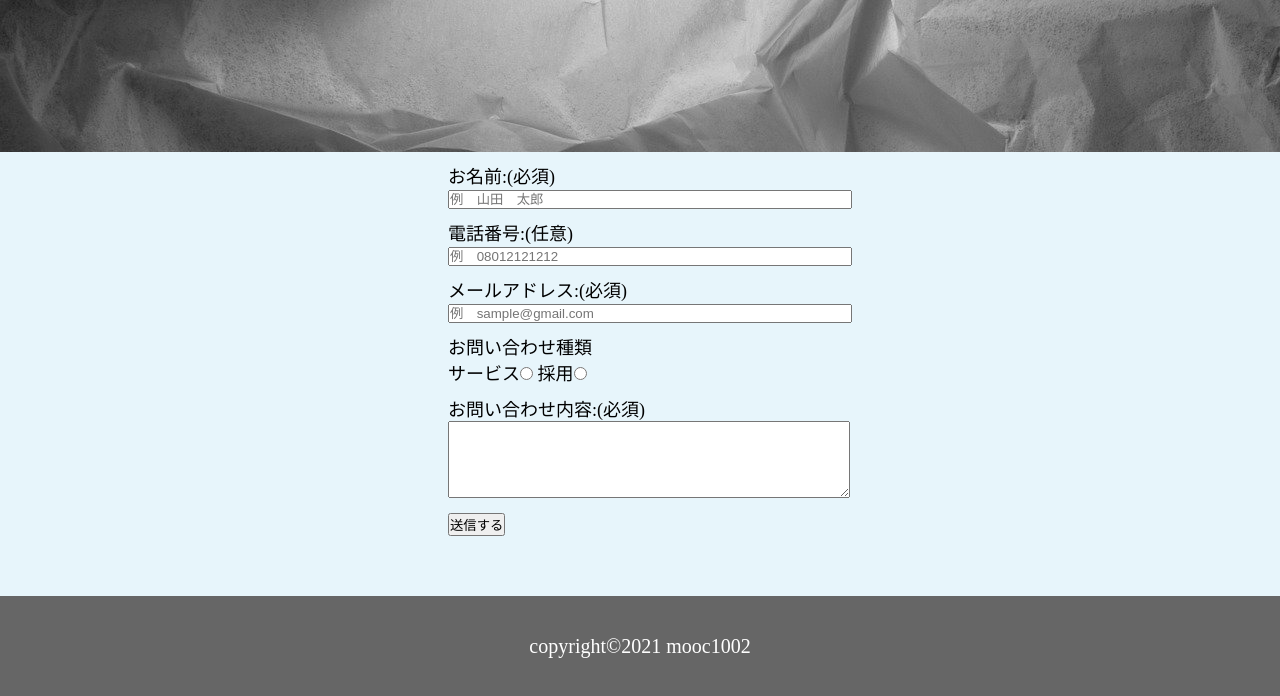
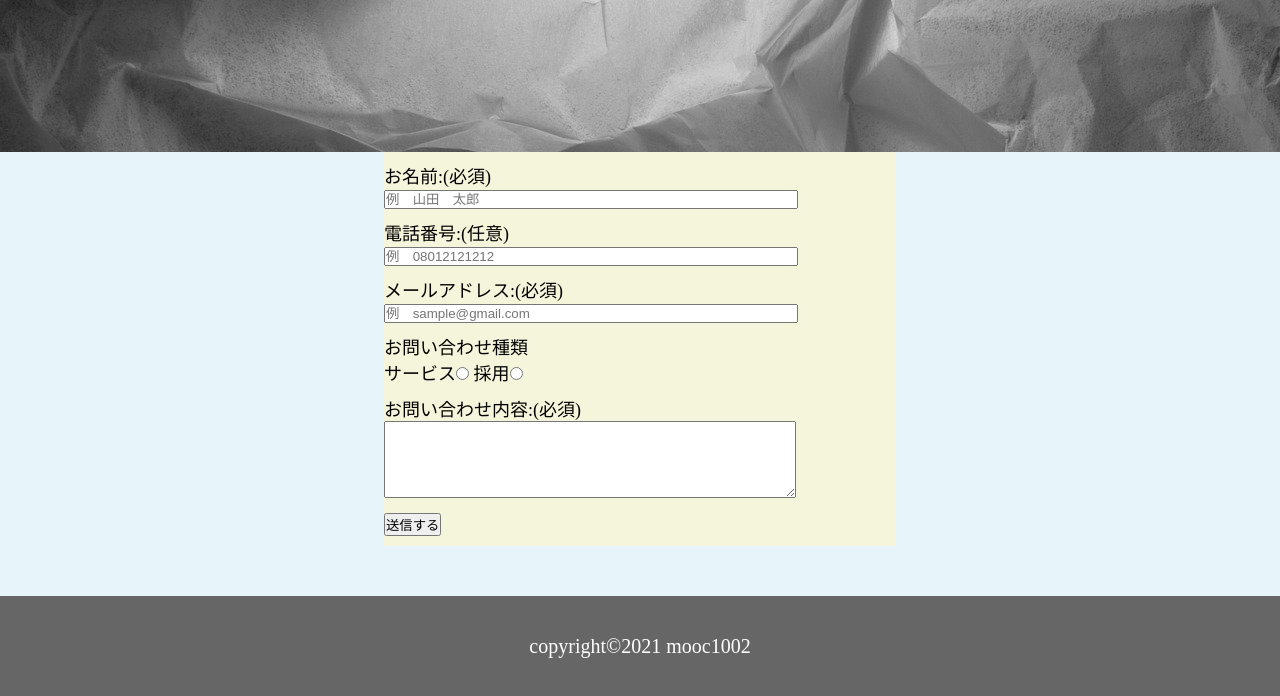
Before and after one commit to mooc1002/wether, a plain HTML site: page contact.html in a window 1280 px wide. Shown: the part 328-1024 px from the top of the page. Drawn offline with Linux system fonts and the light colour scheme.

Commit message:
Add files via upload
formの幅を変更

```diff
--- a/css/contact/contact.scss
+++ b/css/contact/contact.scss
@@ -16,15 +16,16 @@ main {
 }
 
 form {
-    width: 30%;
+    width: 40%;
     margin: 0 auto;
     padding: 10px 0;
+    background-color: beige;
 
     & input[type="text"],
     input[type="tel"],
     input[type="email"],
     textarea {
-        width: 400px;
+        width: 80%;
     }
 
     & p {
```
Also changed, not shown: css/contact/contact.css, 1 other file.
